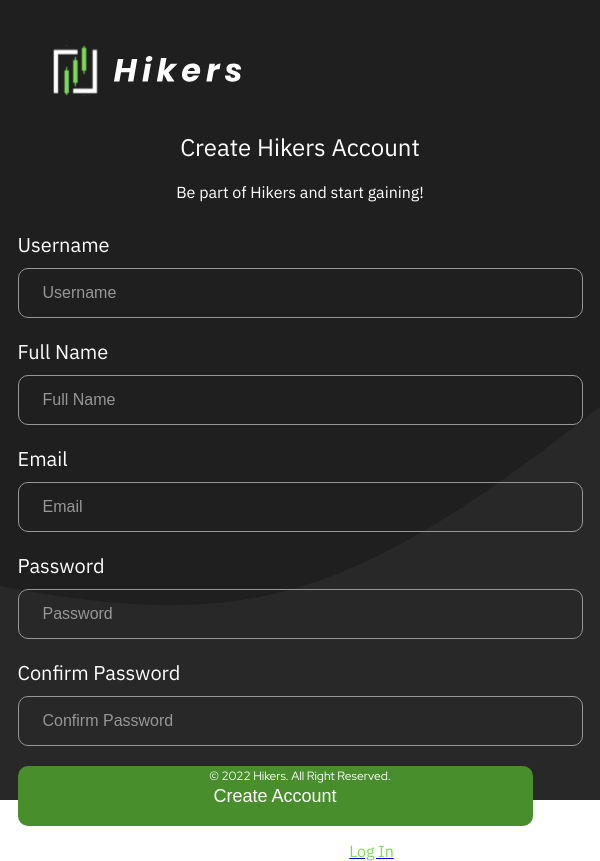
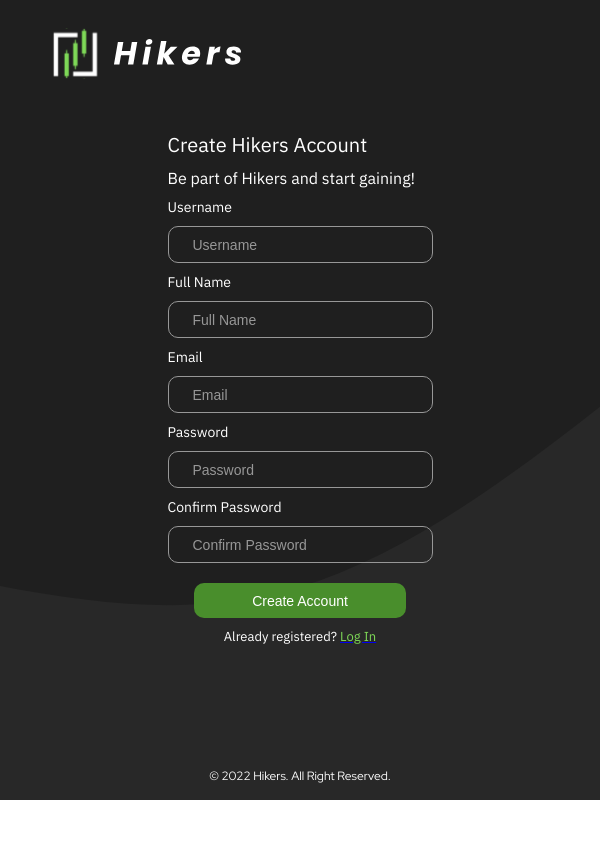
Before and after one commit to suhailajapar/DRC_Project, a React (Create React App) app: page /signup in a window 600 px wide. After the commit the page ends 800 px from the top, so only its background shows below. Built offline with nearby package versions, Linux system fonts and the light colour scheme.

Commit message:
css responsive fix

```diff
--- a/src/components/Profile/Profile.css
+++ b/src/components/Profile/Profile.css
@@ -1,8 +1,10 @@
+@import url("https://fonts.googleapis.com/css2?family=IBM+Plex+Sans&display=swap");
+
 .nav-bar {
   align-items: center;
 }
 .main-wrapper {
-  background-image: url(./../../assets/Waves/wave_light.svg);
+  background-image: url("../../assets/Waves/wave_light.svg");
   background-repeat: no-repeat;
   background-size: cover;
   display: grid;
@@ -10,6 +12,9 @@
   justify-content: center;
   align-items: center;
   height: 100vh;
+  background-position: bottom;
+  /* color: white; */
+  font-family: "IBM Plex Sans", sans-serif;
 }
 
 .photo-box {
@@ -120,6 +125,10 @@
   height: 40px;
   color: white;
   background-color: green;
+  border-radius: 10px;
+  border: none;
+  font-size: 18px;
+  margin: 20px 0 10px 0;
   align-self: flex-end;
   justify-items: right;
   margin-top: 26px;
@@ -193,15 +202,151 @@ input.pw-input {
   margin-left: 10px;
 }
 
-@media screen and (min-width: 500px) {
+/* Responsive Design */
+/* Laptops & Small Screens ----------- */
+@media only screen and (min-width: 768px) and (max-width: 1024px) {
+  .signup-input {
+    width: 100%;
+  }
+
+  .signup-main-title {
+    margin-top: 10px;
+    font-size: 30px;
+  }
+
+  .signup-sub-title {
+    margin-top: 10px;
+    font-size: 25px;
+  }
+
+  .signup-input {
+    font-size: 22px;
+    height: 45px;
+    width: 500px;
+  }
+
+  .signup-input::placeholder {
+    font-size: 20px;
+  }
+
+  #reg {
+    font-size: 18px;
+  }
 }
 
-@media screen and (min-height: 771px) {
-  /* .main-wrapper {
-    height: max-content;
-  } */
-  form {
-    height: auto;
-    width: auto;
+/* Ipads & Tablets ----------- */
+@media only screen and (min-width: 481px) and (max-width: 767px) {
+  .signup-input {
+    width: 100%;
+  }
+
+  .menubar {
+    padding-top: 15px;
+    padding-bottom: 15px;
+  }
+
+  .signup-main-title {
+    margin-top: 20px;
+    font-size: 20px;
+  }
+
+  .signup-sub-title {
+    font-size: 16px;
+    margin-top: 10px;
+  }
+
+  .signup-input-title {
+    font-size: 14px;
+    margin-top: 10px;
+  }
+
+  .signup-input {
+    font-size: 14px;
+    height: 35px;
+    width: 215px;
+  }
+
+  .signup-input::placeholder {
+    font-size: 14px;
+  }
+
+  .signup-button {
+    width: 80%;
+    height: 35px;
+    font-size: 14px;
+  }
+
+  #reg {
+    font-size: 13px;
   }
 }
+
+/* Mobile Devices ----------- */
+@media only screen and (min-width: 320px) and (max-width: 480px) {
+  .main-wrapper {
+    height: auto;
+  }
+
+  .div1 {
+    padding-top: 50px;
+  }
+
+  label.name {
+    width: 240px;
+    margin-bottom: 20px;
+    font-size: 15px;
+  }
+
+  label.mobile {
+    width: 240px;
+    font-size: 15px;
+    margin-bottom: 20px;
+  }
+
+  label.email {
+    width: 240px;
+    font-size: 15px;
+    margin-bottom: 20px;
+  }
+
+  label.pw {
+    width: 240px;
+    font-size: 15px;
+    margin-bottom: 20px;
+  }
+
+  input.name-input {
+    height: 35px;
+    flex: 0 0 30px;
+    font-size: 15px;
+    margin-left: 10px;
+  }
+
+  input.mobile-input {
+    height: 35px;
+    flex: 0 0 30px;
+    font-size: 15px;
+    margin-left: 10px;
+  }
+
+  input.email-input {
+    height: 35px;
+    flex: 0 0 30px;
+    font-size: 15px;
+  }
+
+  input.pw-input {
+    height: 35px;
+    flex: 0 0 30px;
+    font-size: 15px;
+    margin-left: 10px;
+  }
+  .Save-Button {
+    width: 30%;
+    height: 35px;
+    font-size: 15px;
+    align-self: flex-end;
+    justify-items: right;
+    margin-top: 26px;
+  }
+}
--- a/src/components/Profile/Profile.js
+++ b/src/components/Profile/Profile.js
@@ -40,7 +40,7 @@ function Profile() {
           </label>
         </div>
 
-        <EditIcon />
+        {/* <EditIcon /> */}
         <button className="Save-Button">Save</button>
       </form>
     </div>
--- a/src/components/Signup/Signup.css
+++ b/src/components/Signup/Signup.css
@@ -17,13 +17,6 @@ font-family: 'IBM Plex Sans', sans-serif;
   font-family: "IBM Plex Sans", sans-serif;
 } */
 
-.signbox {
-  display: flex;
-  flex-direction: column;
-  align-items: center;
-  margin-top: -140px;
-}
-
 .signup-container {
   height: 100vh;
   background-color: #1f1f1f;
@@ -35,14 +28,21 @@ font-family: 'IBM Plex Sans', sans-serif;
   font-family: "IBM Plex Sans", sans-serif;
 }
 
+.signbox {
+  display: flex;
+  flex-direction: column;
+  align-items: center;
+  min-height: calc(100vh - 150px);
+}
+
 .signup-main-title {
   text-align: left;
   font-size: 24px;
   margin-top: 126px;
-  display: block;
-  display: flex;
+  /* display: block; */
+  display: flexbox;
   flex-direction: column;
-  align-items: left;
+  align-content: flex-start;
 }
 .signup-sub-title {
   text-align: left;
@@ -54,7 +54,7 @@ font-family: 'IBM Plex Sans', sans-serif;
   align-items: left;
 }
 
-label.signup-input-title {
+.signup-input-title {
   text-align: left;
   font-size: 20px;
   margin: 20px 0 10px 0;
@@ -89,6 +89,14 @@ label.signup-input-title {
   color: white;
   font-size: 18px;
   margin: 20px 0 10px 0;
+  align-self: center;
+  align-items: center;
+  justify-self: center;
+}
+
+.s-btn {
+  display: flex;
+  flex-direction: column;
 }
 
 .signup-button:hover {
@@ -99,84 +107,143 @@ label.signup-input-title {
   color: #7ed957;
 }
 
-form {
+/* form {
   padding: 5px;
-  display: flex;
+  display: flexbox;
   flex-direction: column;
   align-items: left;
-  /* align-content: flex-start; */
-}
+  height: 48px;
+  width: 515px;
+} */
 
 /* Responsive Design */
 /* Laptops & Small Screens ----------- */
-@media only screen and (min-width: 769px) and (max-width: 1024px) {
+@media only screen and (min-width: 768px) and (max-width: 1024px) {
+  .signup-input {
+    width: 100%;
+  }
+
+  .signup-main-title {
+    margin-top: 10px;
+    font-size: 30px;
+  }
+
+  .signup-sub-title {
+    margin-top: 10px;
+    font-size: 25px;
+  }
+
+  .signup-input {
+    font-size: 22px;
+    height: 45px;
+    width: 500px;
+  }
+
+  .signup-input::placeholder {
+    font-size: 20px;
+  }
+
+  #reg {
+    font-size: 18px;
+  }
 }
 
 /* Ipads & Tablets ----------- */
-@media only screen and (min-width: 481px) and (max-width: 768px) {
-  .signbox {
-    display: flex;
-    flex-direction: column;
-    align-items: center;
-    margin-top: -140px;
+@media only screen and (min-width: 481px) and (max-width: 767px) {
+  .signup-input {
+    width: 100%;
   }
-  .signup-container {
-    background-position: bottom;
-    background-repeat: no-repeat;
-    background-size: cover;
+
+  .menubar {
+    padding-top: 15px;
+    padding-bottom: 15px;
   }
 
   .signup-main-title {
-    text-align: left;
-    font-size: 24px;
-    display: block;
-    display: flex;
-    flex-direction: column;
-    align-items: left;
+    margin-top: 20px;
+    font-size: 20px;
   }
+
   .signup-sub-title {
-    text-align: left;
     font-size: 16px;
-    display: block;
-    display: flex;
-    flex-direction: column;
-    align-items: left;
+    margin-top: 10px;
   }
 
   .signup-input-title {
-    text-align: left;
-    font-size: 20px;
-    display: block;
-    display: flex;
-    flex-direction: column;
-    align-items: left;
+    font-size: 14px;
+    margin-top: 10px;
   }
 
   .signup-input {
-    height: 48px;
-    width: 515px;
-    font-size: 16px;
+    font-size: 14px;
+    height: 35px;
+    width: 215px;
   }
 
   .signup-input::placeholder {
-    font-size: 16px;
+    font-size: 14px;
   }
 
   .signup-button {
-    height: 60px;
-    width: 515px;
-    font-size: 18px;
+    width: 80%;
+    height: 35px;
+    font-size: 14px;
   }
 
-  form {
-    height: 90;
-    padding: 5px;
-    display: flex;
-    flex-direction: column;
-    align-items: left;
+  #reg {
+    font-size: 13px;
   }
 }
 
 /* Mobile Devices ----------- */
 @media only screen and (min-width: 320px) and (max-width: 480px) {
+  .signbox {
+    height: auto;
+  }
+
+  .menubar {
+    padding-top: 10px;
+    padding-bottom: 15px;
+  }
+
+  .signup-input {
+    width: 100%;
+  }
+
+  .signup-main-title {
+    margin-top: 20px;
+    font-size: 20px;
+  }
+
+  .signup-sub-title {
+    font-size: 16px;
+    margin-top: 10px;
+  }
+
+  .signup-input-title {
+    font-size: 14px;
+    margin-top: 10px;
+  }
+
+  .signup-input {
+    font-size: 14px;
+    height: 35px;
+    width: 215px;
+  }
+
+  .signup-input::placeholder {
+    font-size: 14px;
+  }
+
+  .signup-button {
+    width: 80%;
+    height: 35px;
+    font-size: 14px;
+    margin-top: 15px;
+    margin-bottom: 5px;
+  }
+
+  #reg {
+    font-size: 13px;
+  }
 }
--- a/src/components/Signup/Signup.js
+++ b/src/components/Signup/Signup.js
@@ -9,12 +9,12 @@ const Signup = () => {
     <div className="signup-container">
       <Menubar />
       <div className="signbox">
-        <div className="signup-main-title">Create Hikers Account</div>
-        <div className="signup-sub-title">
-          Be part of Hikers and start gaining!
-        </div>
+        <form>
+          <div className="signup-main-title">Create Hikers Account</div>
+          <div className="signup-sub-title">
+            Be part of Hikers and start gaining!
+          </div>
 
-        <form>
           <label className="signup-input-title">Username</label>
           <input className="signup-input" type="text" placeholder="Username" />
           <label className="signup-input-title">Full Name</label>
@@ -26,10 +26,10 @@ const Signup = () => {
           <label className="signup-input-title">Confirm Password</label>
           <input
             className="signup-input"
-            type="text"
+            type="password"
             placeholder="Confirm Password"
           />
-          <div>
+          <div className="s-btn">
             <input
               type="submit"
               className="signup-button"
@@ -38,7 +38,7 @@ const Signup = () => {
           </div>
         </form>
 
-        <div>
+        <div id="reg">
           Already registered?{" "}
           <Link to="/login">
             <span className="links">Log In</span>
```
